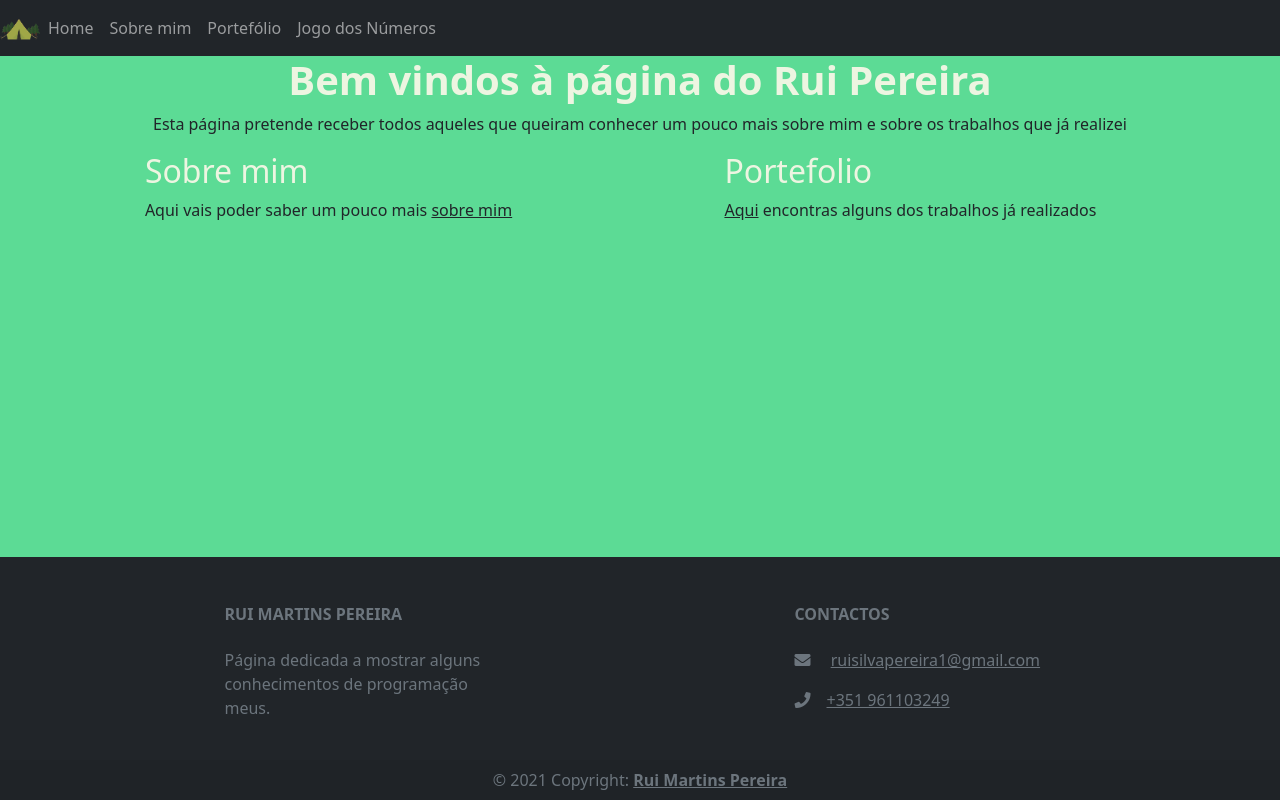
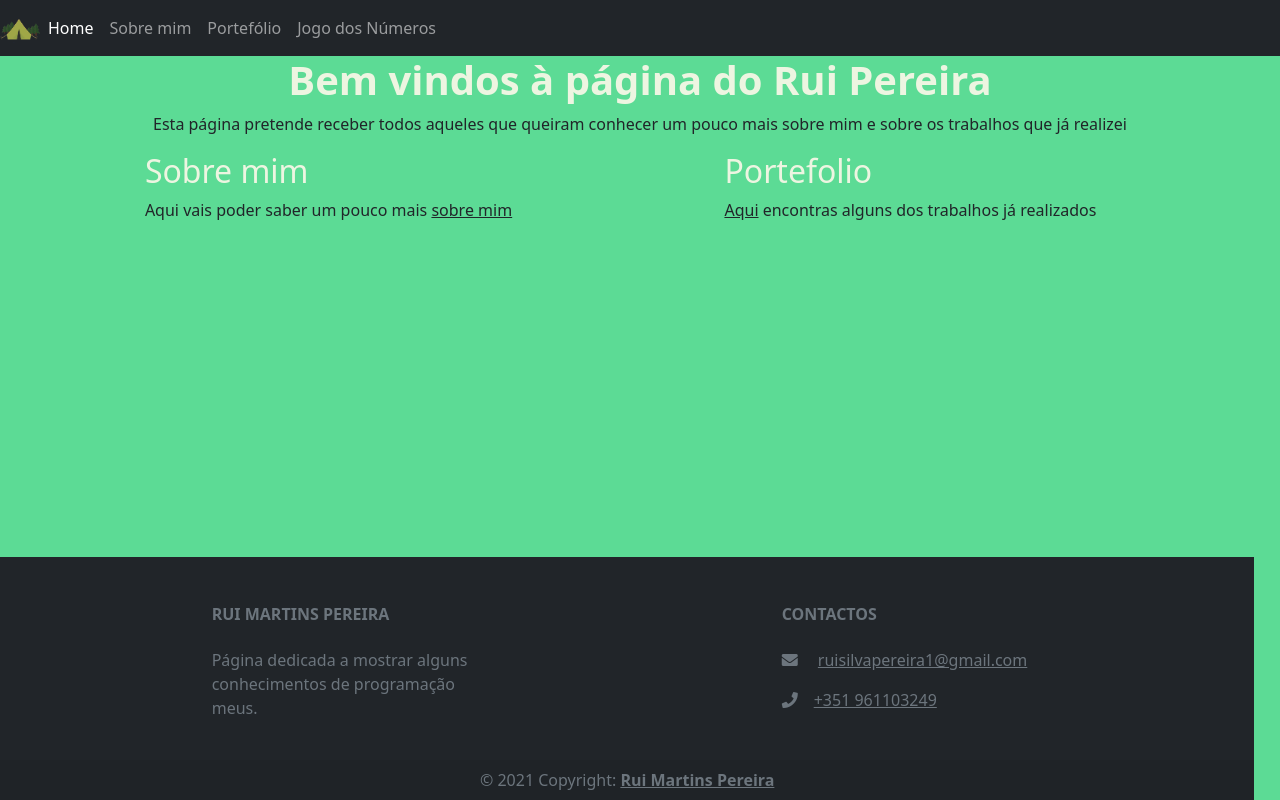
Before and after one commit to Peras92/Aula-17, a Flask app: page / in a window 1280 px wide. Run offline with Flask 2, Linux system fonts and the light colour scheme; some libraries are stand-ins or nearby versions.

Commit message:
Navbar apresenta pagina activa

```diff
--- a/static/css/geral.css
+++ b/static/css/geral.css
@@ -17,7 +17,7 @@ a {
 .footer {
     position: absolute;
     bottom: 0;
-    width: 100%;
+    width: 98%;
     background-color: red;
     color: white;
     text-align: center;
--- a/templates/about_me.html
+++ b/templates/about_me.html
@@ -1,4 +1,5 @@
 {% extends "base.html" %}
+{% set active_page = "aboutme" %}
 
 {% block title %}Sobre Mim{% endblock title %}
 
--- a/templates/base.html
+++ b/templates/base.html
@@ -21,26 +21,28 @@
 </head>
 
 <body>
+  <div class="corpo">
   <!--Navbar-->
-  <nav class="navbar navbar-expand-md navbar-dark bg-dark">
+
+    <nav class="navbar navbar-expand-md navbar-dark bg-dark">
     <img src="/static/img/Tenda.png" width="40" height="30" class="d-inline-block align-top" alt="tenda">
     <button class="navbar-toggler" type="button" data-toggle="collapse" data-target="#navbarNav"
       aria-controls="navbarNav" aria-expanded="false" aria-label="Toggle navigation">
       <span class="navbar-toggler-icon"></span>
     </button>
     <div class="collapse navbar-collapse" id="navbarNav">
-      <ul class="navbar-nav">
-        <li class="nav-item">
-          <a id="home" class="nav-link" href="/">Home</a>
+      <ul class="navbar-nav navigation">
+        <li class="nav-item ">
+          <a id="home" {%if active_page == "index" %} class="nav-link active" {% endif%} class="nav-link" href="/">Home</a>
         </li>
         <li class="nav-item">
-          <a id="aboutme" class="nav-link" href="/aboutme/">Sobre mim</a>
+          <a id="aboutme" {%if active_page == "aboutme" %} class="nav-link active" {% endif%} class="nav-link" href="/aboutme/">Sobre mim</a>
         </li>
         <li class="nav-item">
-          <a id="portefolio" class="nav-link" href="/portefolio/">Portefólio</a>
+          <a id="portefolio" {%if active_page == "portefolio" %} class="nav-link active" {% endif%} class="nav-link"  href="/portefolio/">Portefólio</a>
         </li>
         <li class="nav-item">
-          <a id="jogo" class="nav-link" href="/numero/">Jogo dos Números</a>
+          <a id="jogo" {%if active_page == "numero" %} class="nav-link active" {% endif%} class="nav-link"  href="/numero/">Jogo dos Números</a>
         </li>
       </ul>
     </div>
@@ -99,6 +101,8 @@
 <!-- Footer -->
 
   <script src="https://cdn.jsdelivr.net/npm/bootstrap@5.0.1/dist/js/bootstrap.bundle.min.js" integrity="sha384-gtEjrD/SeCtmISkJkNUaaKMoLD0//ElJ19smozuHV6z3Iehds+3Ulb9Bn9Plx0x4" crossorigin="anonymous"></script>
+
+</div>
   </body>
 
 
--- a/templates/index.html
+++ b/templates/index.html
@@ -1,4 +1,5 @@
 {% extends "base.html" %}
+{% set active_page = "index" %}
 
 {% block content %}
 
--- a/templates/numero.html
+++ b/templates/numero.html
@@ -1,4 +1,5 @@
 {% extends "base.html" %}
+{% set active_page = "numero" %}
 
 {% block title %}Adivinha o Número{% endblock title %}
 
--- a/templates/portefolio.html
+++ b/templates/portefolio.html
@@ -1,4 +1,5 @@
 {% extends "base.html" %}
+{% set active_page = "portefolio" %}
 
 {% block title %}Portefólio do Rui{% endblock title %}
 
--- a/templates/sucesso.html
+++ b/templates/sucesso.html
@@ -1,4 +1,5 @@
 {% extends "base.html" %}
+{% set active_page = "numero" %}
 
 {% block title %}Adivinha o Número{% endblock title %}
 
```
